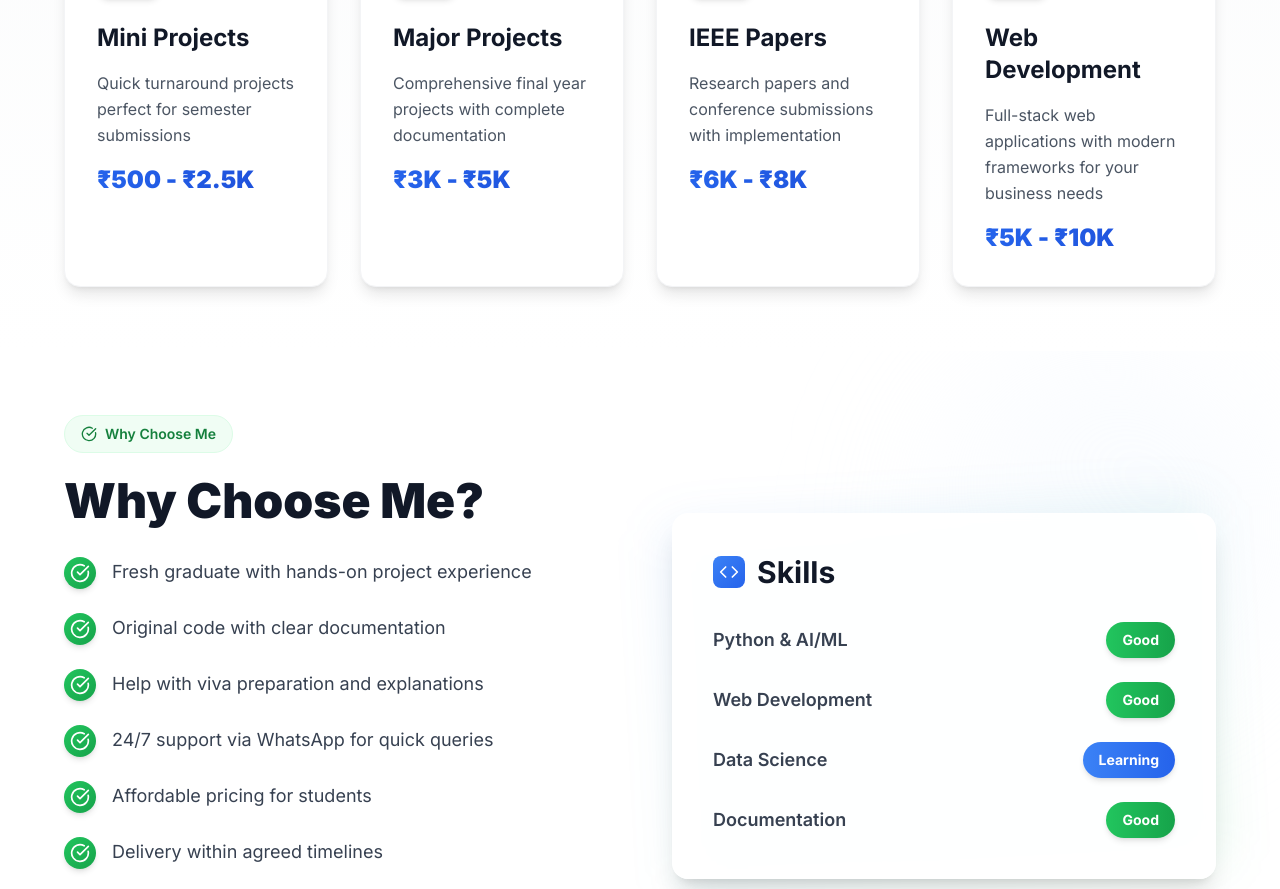
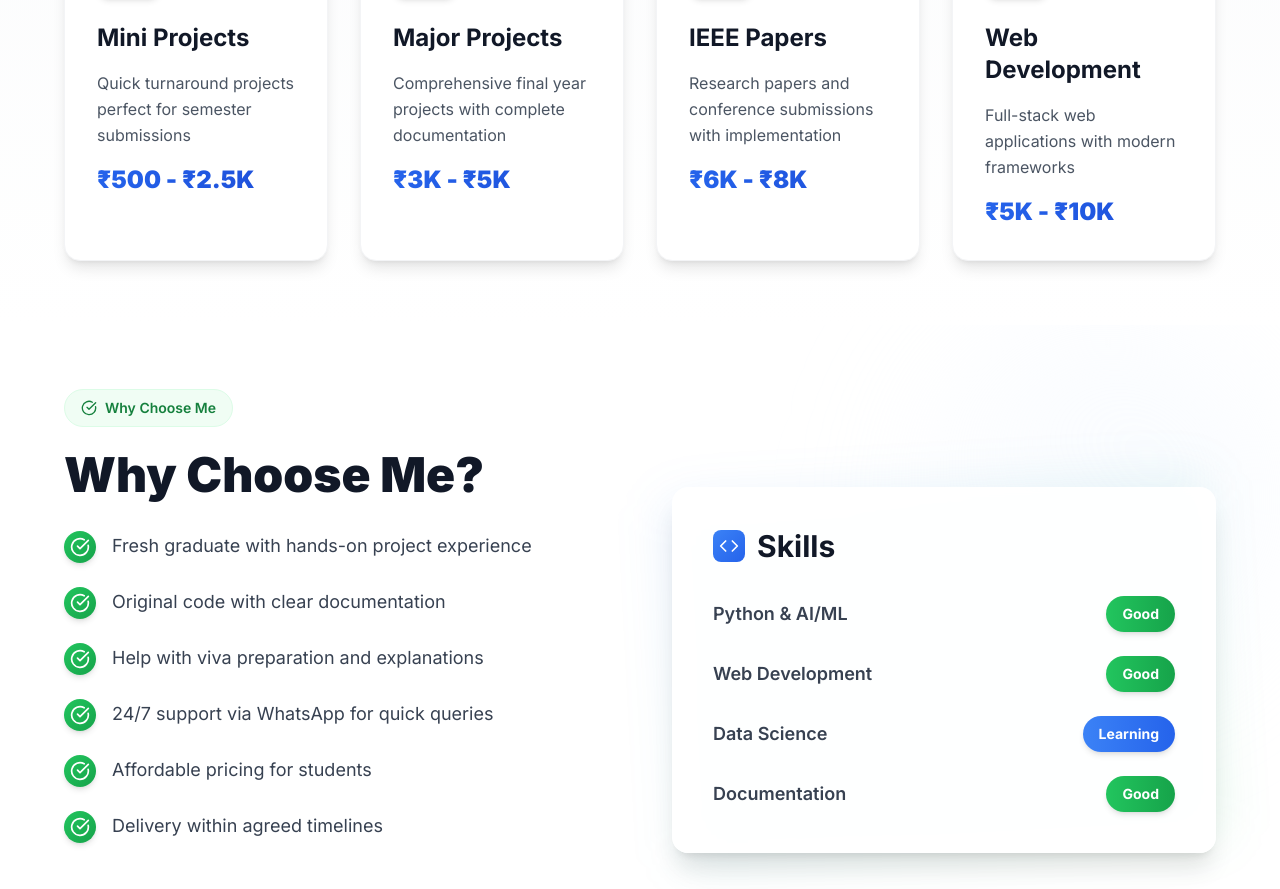
Before and after one commit to abdullahfirdowsi/portfolio-freelance-phase3, a React (Vite) app: page / in a window 1280 px wide. Shown: the part 1202-2091 px from the top of the page. Built offline with nearby package versions, Linux system fonts and the light colour scheme; no server answers.

Commit message:
Update Home Page

```diff
--- a/src/pages/Home.tsx
+++ b/src/pages/Home.tsx
@@ -28,7 +28,7 @@ const Home = () => {
     {
       icon: <Globe className="h-8 w-8" />,
       title: "Web Development",
-      description: "Full-stack web applications with modern frameworks for your business needs",
+      description: "Full-stack web applications with modern frameworks",
       price: "₹5K - ₹10K",
       gradient: "from-primary-600 to-primary-700"
     }
```
